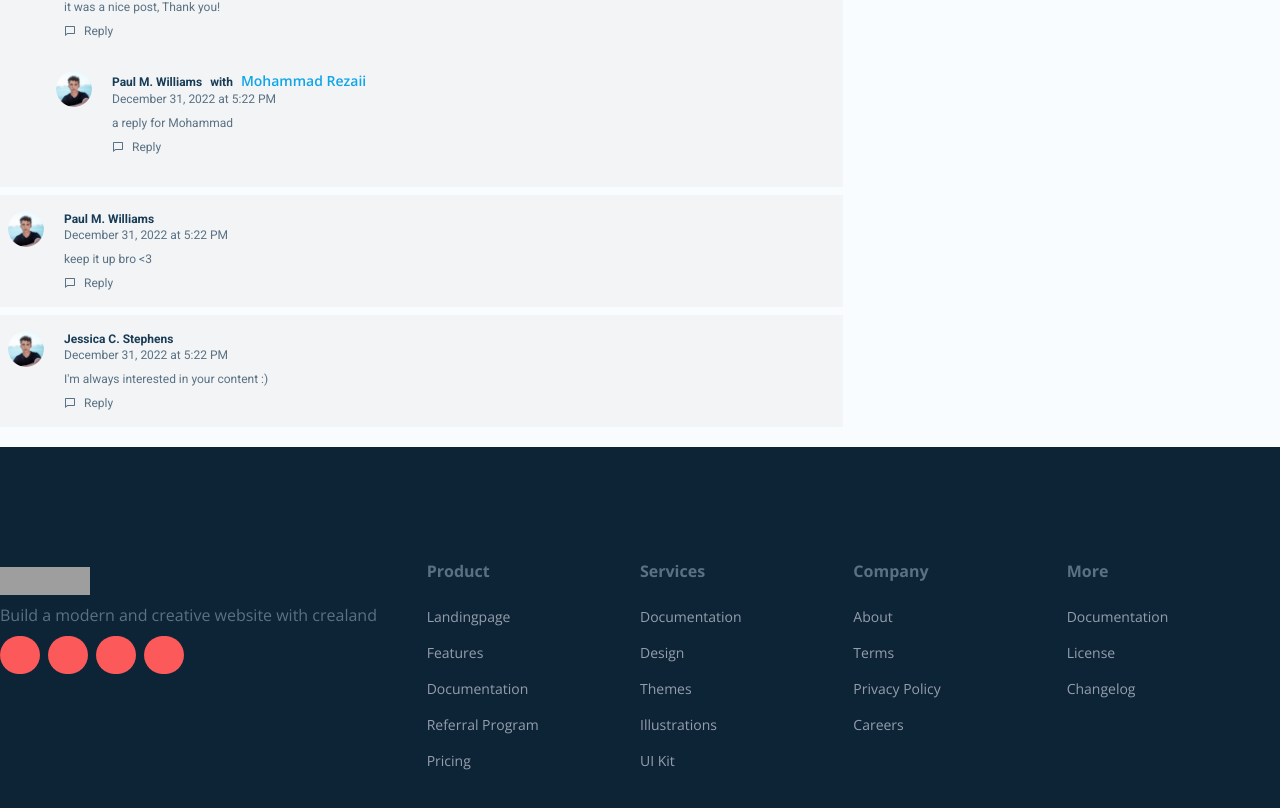
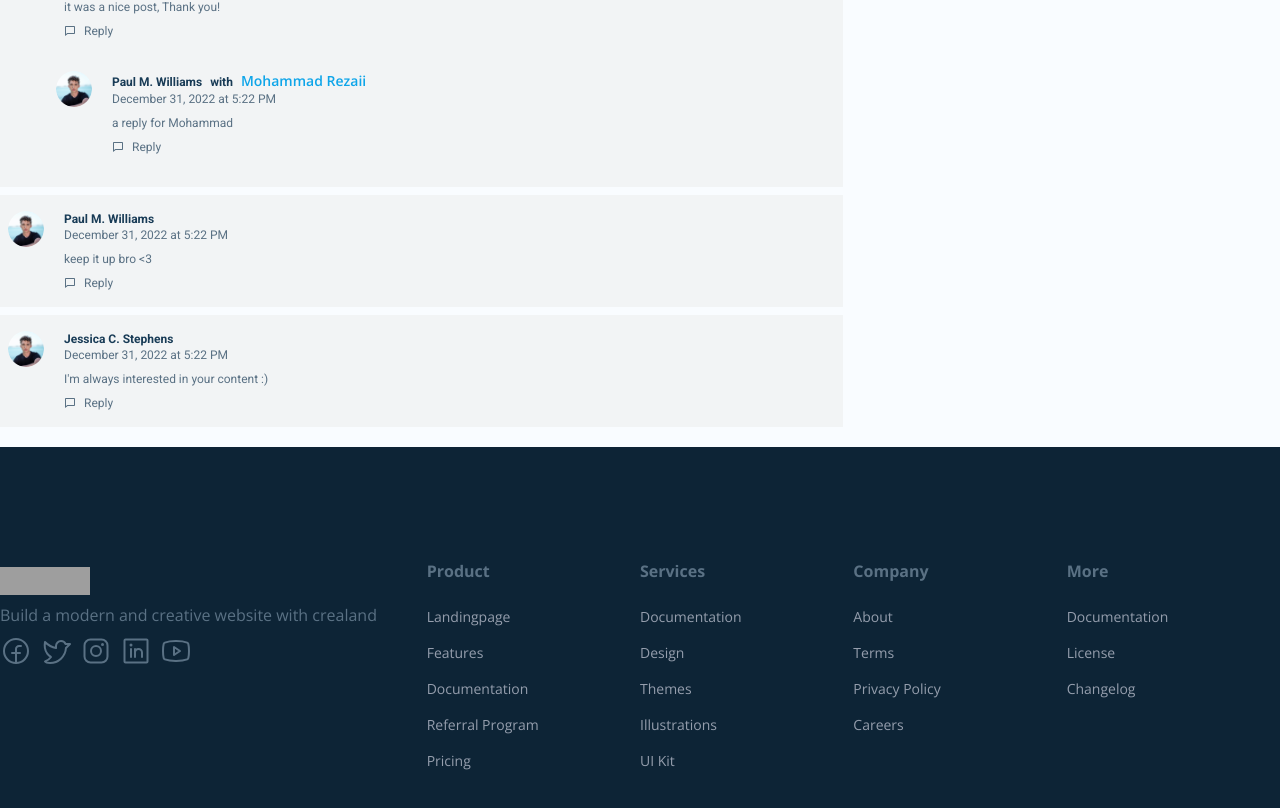
Before and after one commit to satya-ranjon/blog_application, a React (Vite) app: page /article-details/1 in a window 1280 px wide. Shown: the part 1400-2208 px from the top of the page. Built offline with nearby package versions, Linux system fonts and the light colour scheme; grey boxes are pictures that could not be loaded.

Commit message:
add footer social link logo

```diff
--- a/package.json
+++ b/package.json
@@ -10,6 +10,7 @@
     "preview": "vite preview"
   },
   "dependencies": {
+    "phosphor-react": "^1.4.1",
     "react": "^18.2.0",
     "react-dom": "^18.2.0",
     "react-icons": "^4.10.1",
--- a/src/components/Footer.jsx
+++ b/src/components/Footer.jsx
@@ -1,4 +1,5 @@
 import { images } from "../constants";
+import { socialMedia } from "../data/socialMedia";
 import Categories from "./Categories";
 
 const Footer = () => {
@@ -13,18 +14,15 @@ const Footer = () => {
               Build a modern and creative website with crealand
             </p>
             <ul className=" flex gap-2">
-              <li>
-                <img src={images.layer} alt="" className="w-[40px] h-[40px]" />
-              </li>
-              <li>
-                <img src={images.layer} alt="" className="w-[40px] h-[40px]" />
-              </li>
-              <li>
-                <img src={images.layer} alt="" className="w-[40px] h-[40px]" />
-              </li>
-              <li>
-                <img src={images.layer} alt="" className="w-[40px] h-[40px]" />
-              </li>
+              {socialMedia?.map((item, index) => (
+                <li key={index}>
+                  <a
+                    href={item.url}
+                    className="w-[40px] h-[40px]  text-dark-light hover:text-white duration-300">
+                    {item.icon}
+                  </a>
+                </li>
+              ))}
             </ul>
           </div>
 
--- a/src/components/comment/CommentSent.jsx
+++ b/src/components/comment/CommentSent.jsx
@@ -1,7 +1,8 @@
 import { useEffect, useRef, useState } from "react";
 import useUser from "../../hooks/useUser";
 import { useParams } from "react-router-dom";
-import { MdCancelScheduleSend, MdSend } from "react-icons/md";
+import { MdCancelScheduleSend } from "react-icons/md";
+import { PaperPlaneRight } from "phosphor-react";
 
 const CommentSent = ({
   submitCommentHandler,
@@ -38,15 +39,16 @@ const CommentSent = ({
         userName: name,
         postId,
       });
+
+      setComment(" ");
     } else {
       handleUpdateComment({
         commentTxt: comment,
         commentId,
       });
+
+      setComment(" ");
     }
-
-    // Clear comment field after submission
-    setComment(" ");
   };
 
   useEffect(() => {
@@ -77,7 +79,7 @@ const CommentSent = ({
           ">
         <span> {label}</span>
         <span>
-          <MdSend />
+          <PaperPlaneRight size={25} />
         </span>
       </button>
       {reply && (
--- /dev/null
+++ b/src/data/socialMedia.jsx
@@ -0,0 +1,32 @@
+import {
+  FacebookLogo,
+  TwitterLogo,
+  InstagramLogo,
+  LinkedinLogo,
+  YoutubeLogo,
+} from "phosphor-react";
+
+export const socialMedia = [
+  {
+    icon: <FacebookLogo size={32} />,
+    url: "#",
+  },
+  {
+    icon: <TwitterLogo size={32} />,
+
+    url: "#",
+  },
+  {
+    icon: <InstagramLogo size={32} />,
+
+    url: "#",
+  },
+  {
+    icon: <LinkedinLogo size={32} />,
+    url: "#",
+  },
+  {
+    icon: <YoutubeLogo size={32} />,
+    url: "#",
+  },
+];
```
Also changed, not shown: 1 other file (tests, documents, lock files or other folders).
